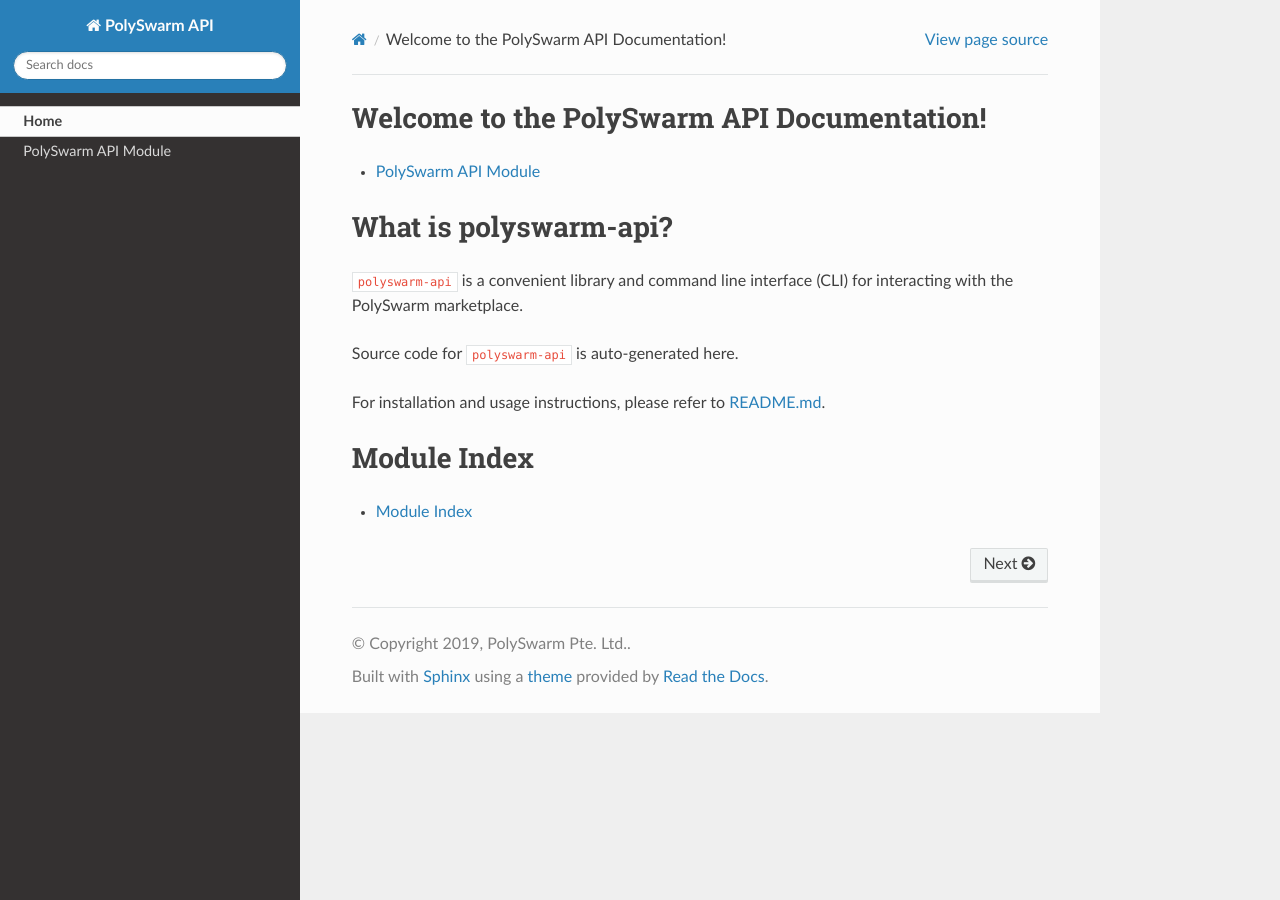
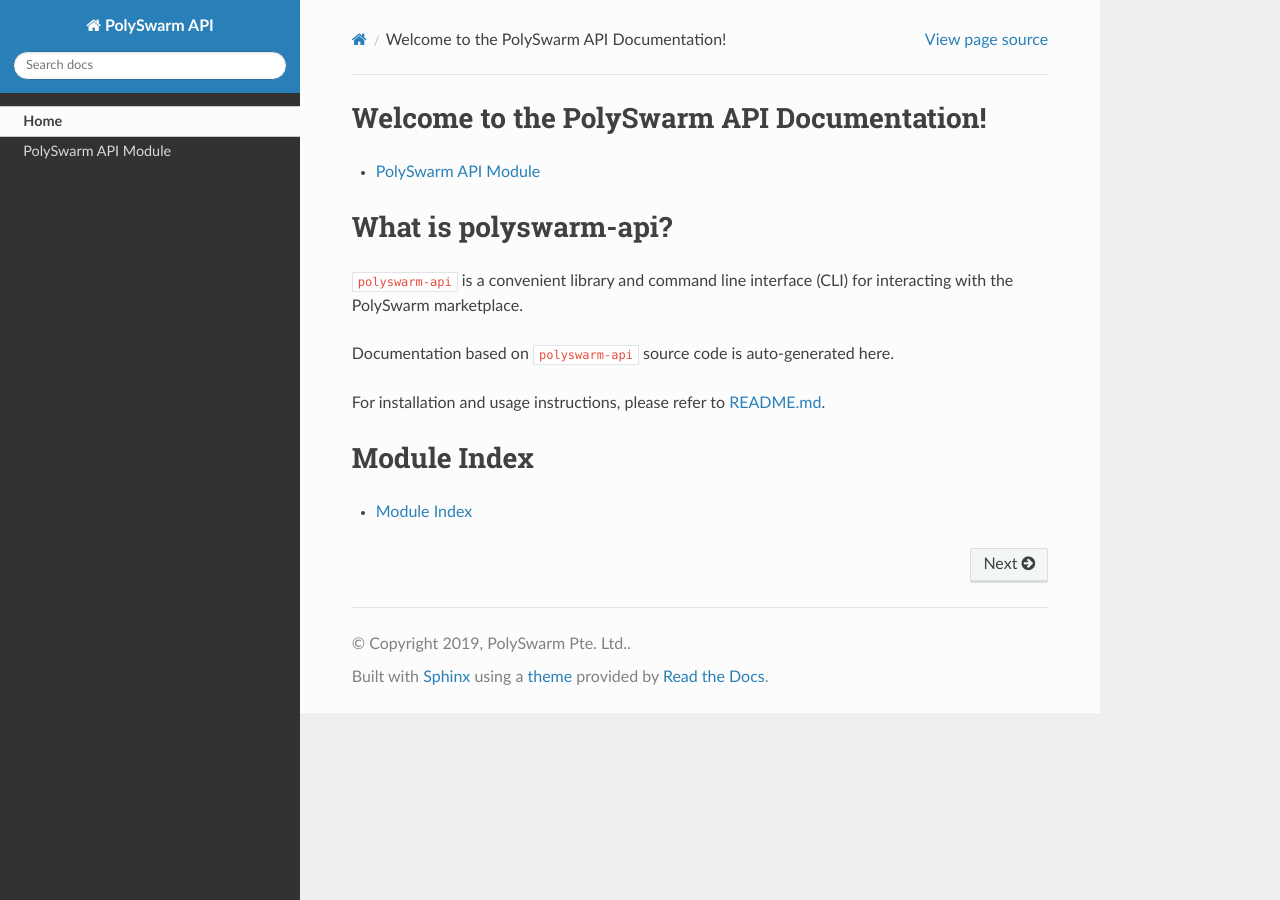
Before and after one commit to polyswarm/polyswarm-api, a Sphinx documentation site: the page built from docs/index.rst, in a window 1280 px wide. Built offline with Sphinx 7.4.7 and the Read the Docs theme 2.0.0, drawn with Linux system fonts in a browser that asks for light colours.

Commit message:
Fix up some wording

```diff
--- a/docs/index.rst
+++ b/docs/index.rst
@@ -22,7 +22,7 @@
 
 ``polyswarm-api`` is a convenient library and command line interface (CLI) for interacting with the PolySwarm marketplace.
 
-Source code for ``polyswarm-api`` is auto-generated here.
+Documentation based on ``polyswarm-api`` source code is auto-generated here.
 
 For installation and usage instructions, please refer to `README.md <https://github.com/polyswarm/polyswarm-api>`_.
 
```
